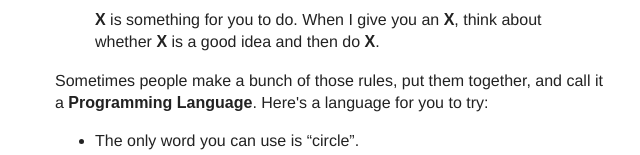
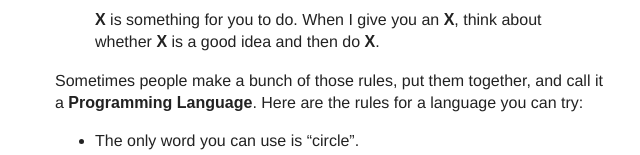
Before and after one commit to alltom/programmingiseasy, a plain HTML site: page index.html in a window 1280 px wide. Shown: the part 498-653 px from the top of the page, without its empty margins (305-945 px from the left). Drawn offline with Linux system fonts and the light colour scheme; a web font is replaced by a local one.

Commit message:
wording tweak

```diff
--- a/index.html
+++ b/index.html
@@ -90,7 +90,7 @@ table.playground svg {
   <strong>X</strong> is something for you to do. When I give you an <strong>X</strong>, think about whether <strong>X</strong> is a good idea and then do <strong>X</strong>.
 </blockquote>
 
-<p>Sometimes people make a bunch of those rules, put them together, and call it a <strong>Programming Language</strong>. Here's a language for you to try:
+<p>Sometimes people make a bunch of those rules, put them together, and call it a <strong>Programming Language</strong>. Here are the rules for a language you can try:
 
 <ul>
   <li>The only word you can use is &ldquo;circle&rdquo;.
```
